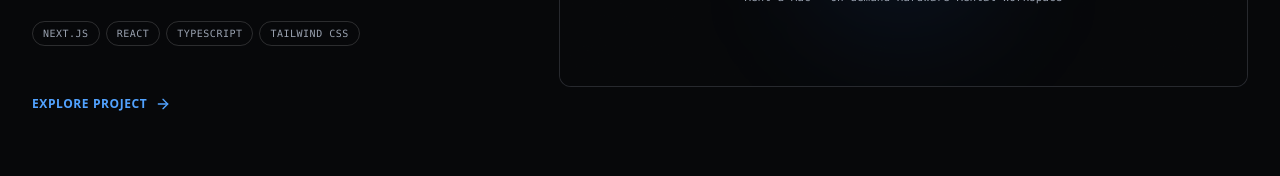
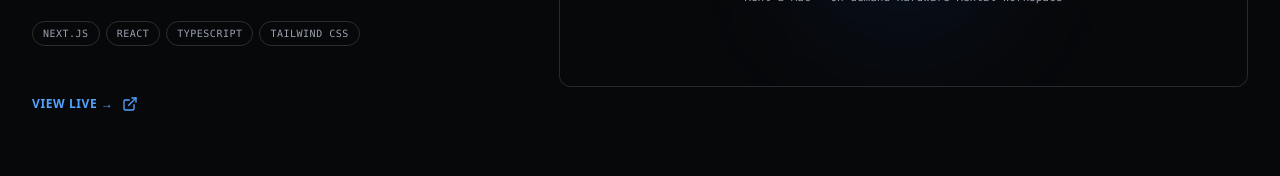
Before and after one commit to hariom-wdsadhunik/own-web, a Next.js app: page / in a window 1280 px wide. Shown: the part 3203-3379 px from the top of the page. Built offline with nearby package versions, Linux system fonts and the light colour scheme; no server answers.

Commit message:
fix(ui): redesign mobile portfolio experience

```diff
--- a/components/sections/CreativeProjectsSection.tsx
+++ b/components/sections/CreativeProjectsSection.tsx
@@ -2,7 +2,7 @@
 
 import React from 'react';
 import Link from 'next/link';
-import { ArrowRight } from 'lucide-react';
+import { ArrowRight, ExternalLink } from 'lucide-react';
 import { getPublicCreativeProjects } from '@/lib/projects';
 import { SectionHeader } from '@/components/ui/SectionHeader';
 import { Badge } from '@/components/ui/Badge';
@@ -39,7 +39,7 @@ export function CreativeProjectsSection() {
                   <span className="font-mono text-xs text-blue-400 font-bold tracking-widest block">
                     0{(idx + 1).toString()} / CREATIVE
                   </span>
-                  <h3 className="font-display text-3xl font-bold text-white tracking-tight">
+                  <h3 className="font-display text-2xl sm:text-4xl font-bold text-white tracking-tight">
                     <Link href={`/work/${project.slug}`}>{project.title}</Link>
                   </h3>
                 </div>
@@ -61,7 +61,7 @@ export function CreativeProjectsSection() {
                 {/* Mobile Editorial Context */}
                 <div className={`lg:col-span-5 space-y-3 sm:space-y-6 ${isEven ? '' : 'lg:order-1'}`}>
                   <div className="lg:hidden space-y-2">
-                    <span className="font-mono text-xs text-gray-400 uppercase tracking-widest block">
+                    <span className="font-mono text-xs text-gray-400 uppercase tracking-widest block font-bold">
                       {project.category}
                     </span>
                     <p className="font-sans text-base text-gray-300 leading-relaxed font-normal">
@@ -98,7 +98,18 @@ export function CreativeProjectsSection() {
                     </div>
                   </div>
 
-                  <div className="pt-2 sm:pt-3">
+                  <div className="flex items-center gap-4 flex-wrap pt-2 sm:pt-3">
+                    {project.liveUrl ? (
+                      <a
+                        href={project.liveUrl}
+                        target="_blank"
+                        rel="noopener noreferrer"
+                        className="inline-flex items-center gap-2 font-display text-xs text-blue-400 hover:text-blue-300 transition-colors font-bold tracking-wider min-h-[44px]"
+                      >
+                        <span>VIEW LIVE →</span>
+                        <ExternalLink className="w-4 h-4" />
+                      </a>
+                    ) : (
                       <Link
                         href={`/work/${project.slug}`}
                         className="inline-flex items-center gap-2 font-display text-xs text-blue-400 group-hover:text-blue-300 transition-colors font-bold tracking-wider min-h-[44px]"
@@ -106,6 +117,7 @@ export function CreativeProjectsSection() {
                         <span>EXPLORE PROJECT</span>
                         <ArrowRight className="w-4 h-4 transition-transform group-hover:translate-x-1" />
                       </Link>
+                    )}
                   </div>
                 </div>
               </div>
```
Lines whose indentation alone changed are shown as unchanged.
